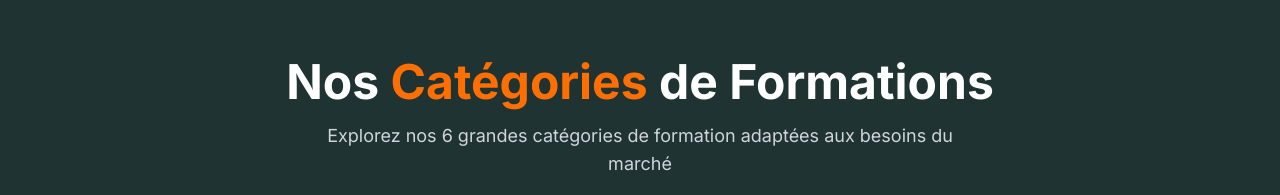
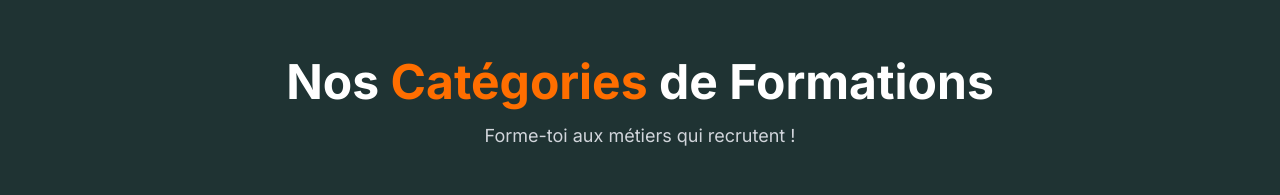
Before and after one commit to freuducci/Alliance, a plain HTML site: page index.html in a window 1280 px wide. Shown: the part 2780-2975 px from the top of the page. Drawn offline with nearby package versions, Linux system fonts and the light colour scheme; grey boxes are pictures that could not be loaded.

Commit message:
Update index.html

```diff
--- a/index.html
+++ b/index.html
@@ -428,7 +428,7 @@
                     Nos <span class="text-[#ff6e00]">Catégories</span> de Formations
                 </h2>
                 <p class="mt-4 text-lg text-gray-300 max-w-2xl mx-auto">
-                    Explorez nos 6 grandes catégories de formation adaptées aux besoins du marché
+                    Forme-toi aux métiers qui recrutent !
                 </p>
             </div>
 
```
